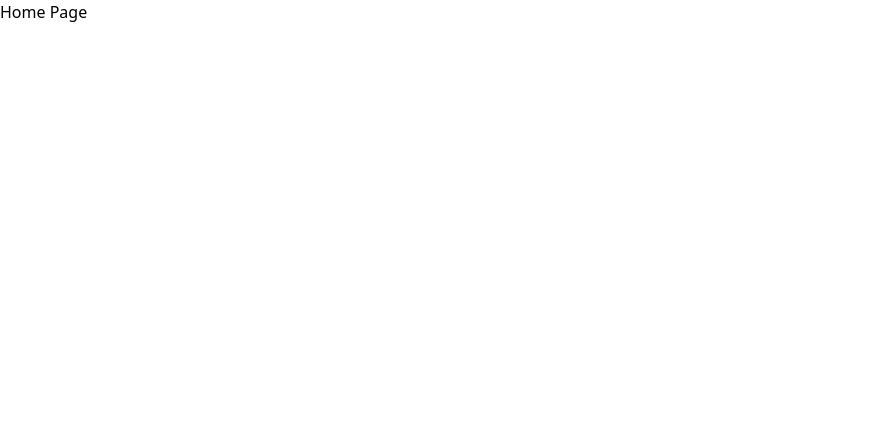
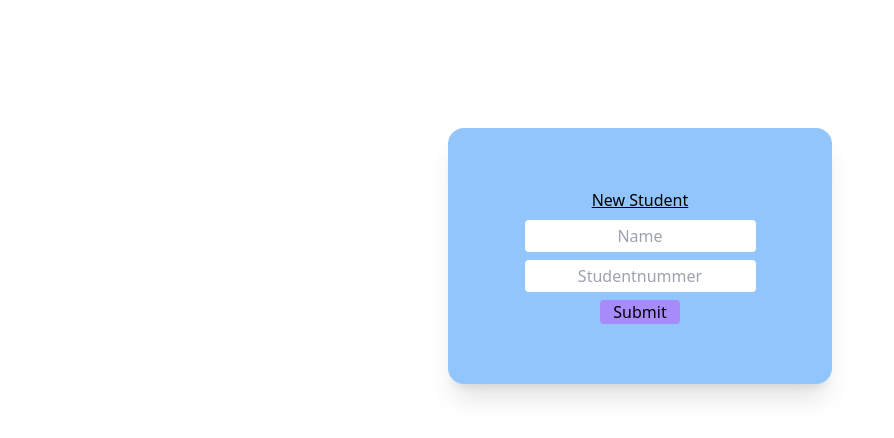
Before and after one commit to haraldnilsen/exchange-buddy, a React (Create React App) app in the folder student-frontend/: page / in a window 1280 px wide. Shown: the top 438 px of the page, without its empty margins (0-894 px from the left). Built offline with nearby package versions, Linux system fonts and the light colour scheme; the HTML template or start-up script is replaced by a standard one.

Commit message:
Added student test

```diff
--- a/student-frontend/src/App.tsx
+++ b/student-frontend/src/App.tsx
@@ -1,10 +1,11 @@
 import React from 'react';
 import './App.css';
+import Test from "../src/Test/Test";
 
 function App() {
   return (
-    <div className="App">
-      <h1>Schhhnii chnnna csnakai</h1>
+    <div className='justify-center items-center flex mt-32'>
+      <Test />
     </div>
   );
 }
--- /dev/null
+++ b/student-frontend/src/Test/Test.tsx
@@ -0,0 +1,19 @@
+import React from "react";
+
+const Test: React.FC = () => {
+
+    return(
+        <>
+            <form className="border-solid bg-blue-300 w-96 h-64 rounded-2xl shadow-xl flex justify-center items-center">
+                <div className="flex flex-col items-center">
+                    <h1 className="m-1 underline ">New Student</h1>
+                    <input name="name" className="rounded h-8 m-1 text-center" placeholder="Name" />
+                    <input name="studentnr" className="rounded h-8 m-1 text-center" placeholder="Studentnummer" />
+                    <button className="bg-violet-400 w-20 rounded m-1">Submit</button>
+                </div>
+            </form>
+        </>
+    );
+}
+
+export default Test;
--- a/student-frontend/src/index.tsx
+++ b/student-frontend/src/index.tsx
@@ -16,6 +16,10 @@ const root = ReactDOM.createRoot(
 const route = createBrowserRouter([
   {
     path:"/",
+    element: <App/>
+  },
+  {
+    path:"/home",
     element: <Home/>
   },
   {
```
